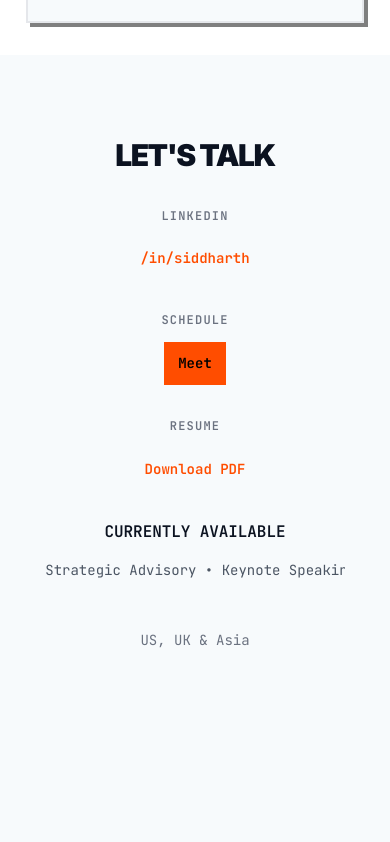
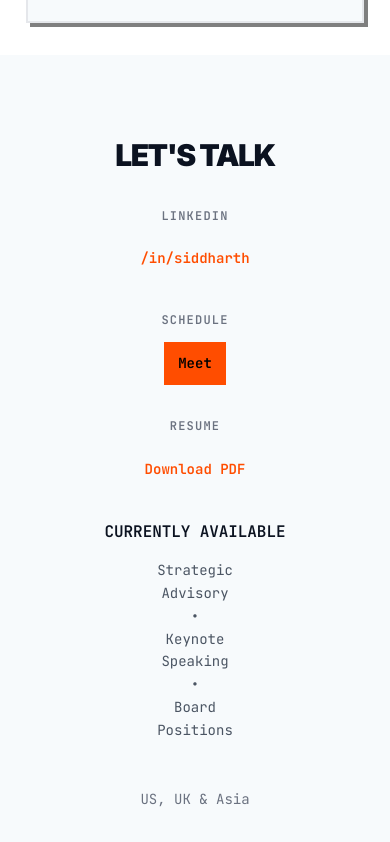
Before and after one commit to siddharthachaturvedi/siddharthachaturvedi.github.io, a React (Vite) app: page / in a window 390 px wide. Shown: the part 5478-6320 px from the top of the page. Before the commit the page ends 6161 px from the top, so only its background shows below. Built offline with nearby package versions, Linux system fonts and the light colour scheme; the HTML template or start-up script is replaced by a standard one.

Commit message:
Updated styles.css

```diff
--- a/src/styles.css
+++ b/src/styles.css
@@ -1370,9 +1370,6 @@ a {
   color: var(--text-secondary);
   font-size: var(--text-lg);
   line-height: var(--leading-relaxed);
-  white-space: nowrap;
-  overflow-x: auto;
-  overflow-y: hidden;
 }
 
 .location-text {
@@ -1396,8 +1393,6 @@ a {
   }
   .availability-items {
     font-size: var(--text-base);
-    white-space: nowrap;
-    overflow-x: auto;
   }
 }
 
@@ -1430,8 +1425,8 @@ a {
   }
   .availability-items {
     font-size: var(--text-sm);
-    white-space: nowrap;
-    overflow-x: auto;
+    white-space: normal;
+    word-spacing: 100vw;
   }
   .location-text {
     font-size: var(--text-sm);
@@ -1445,9 +1440,8 @@ a {
   }
   .availability-items {
     font-size: var(--text-xs);
-    word-spacing: -1px;
-    white-space: nowrap;
-    overflow-x: auto;
+    white-space: normal;
+    word-spacing: 100vw;
   }
 }
 
```
